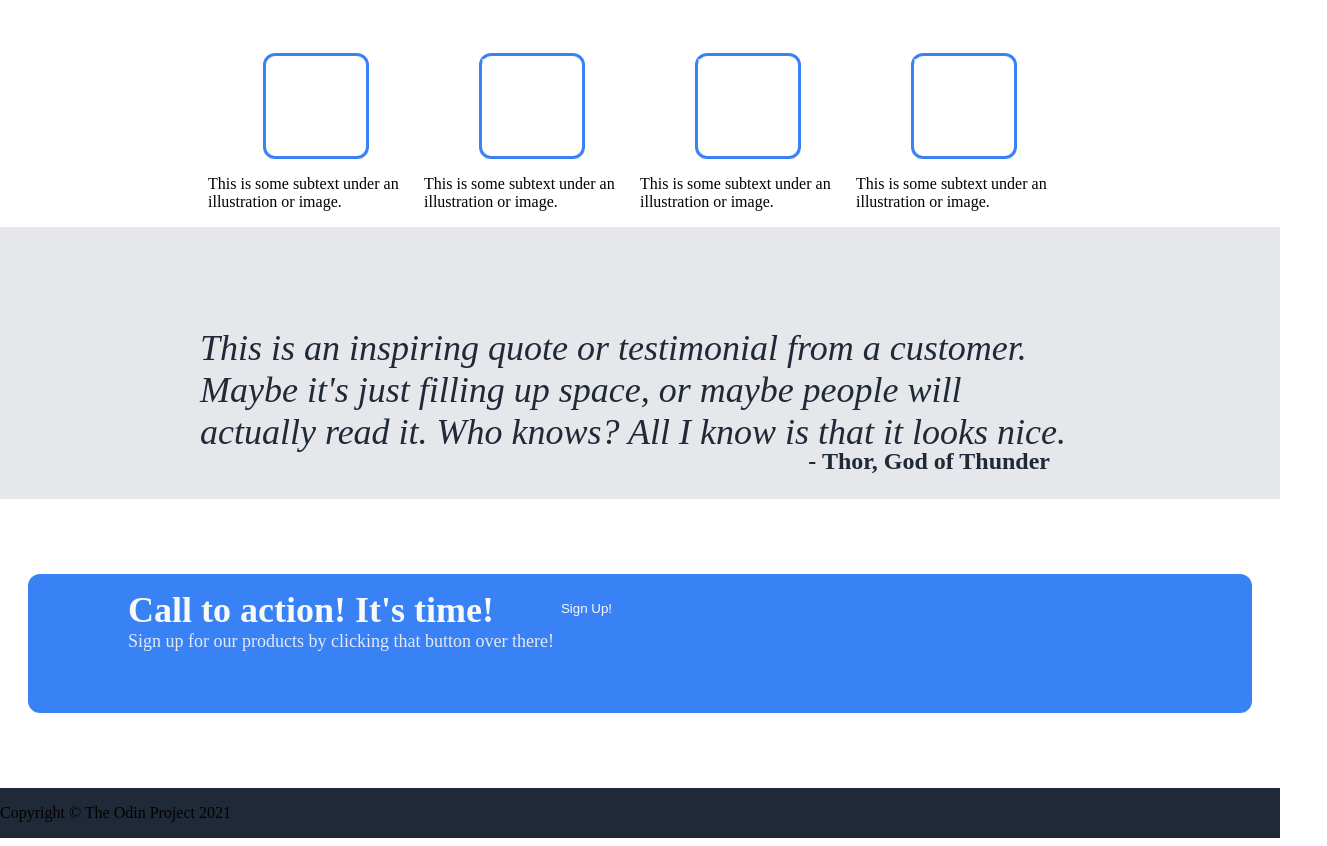
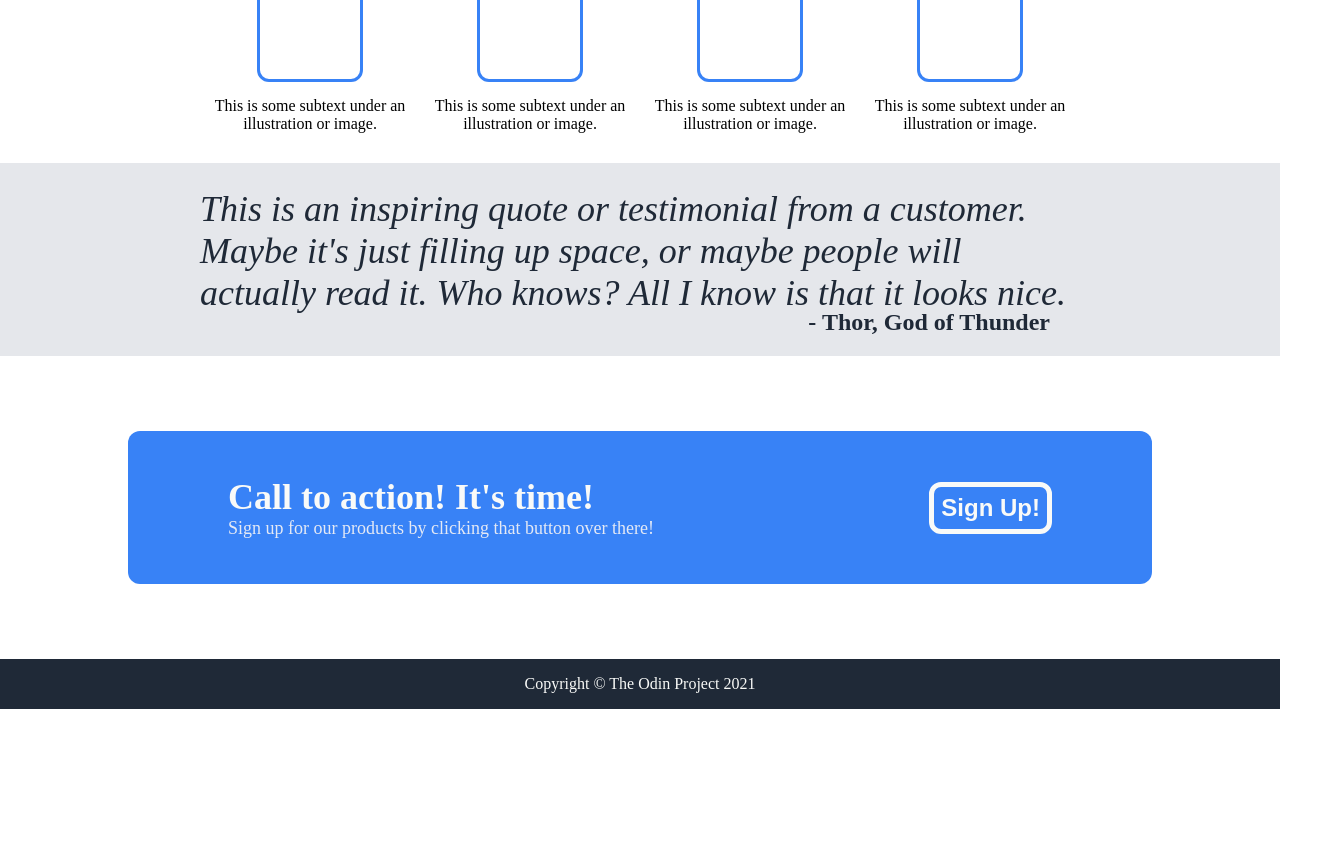
Before and after one commit to roshanpour/First-Landing-Page, a plain HTML site: page index.html in a window 1280 px wide. Shown: the part 518-1364 px from the top of the page, 1327 px wide, since content can reach past the window. After the commit the page ends 1227 px from the top, so only its background shows below. Drawn offline with Linux system fonts and the light colour scheme.

Commit message:
Final commit.

```diff
--- a/index.html
+++ b/index.html
@@ -5,7 +5,6 @@
     <meta http-equiv="X-UA-Compatible" content="IE=edge">
     <meta name="viewport" content="width=device-width, initial-scale=1.0">
     <link rel="stylesheet" href="style.css"
-    <title>Document</title>
 </head>
 <body>
     <div class="body-zero">
@@ -61,7 +60,7 @@
                 <li style="color: #F9FAF8; font-weight: 700; font-size: 36px;">Call to action! It's time!</li>
                 <li style="color: #e4e9f5; font-size: 18px;"> Sign up for our products by clicking that button over there!</li>
             </ul>
-            <button type="submit" value="submit">Sign Up!</button>
+            <button type="submit" value="submit" class="btn">Sign Up!</button>
         </div>
     </div>
     <div class="footer">
--- a/style.css
+++ b/style.css
@@ -1,3 +1,13 @@
+* {
+    margin: 0;
+    padding: 0;
+    border: 0;
+    outline: 0;
+    font-size: 100%;
+    vertical-align: baseline;
+    background: transparent;
+}
+
 body{
     display: flex;
     flex-direction: column;
@@ -90,11 +100,14 @@ button{
 }
 
 .body-one{
+    gap: 25px;
+    text-align: center;
     display: flex;
     flex-direction: column;
     background-color: #ffffff;
     padding-right: 200px;
     padding-left: 200px;
+    margin-bottom: 30px;
 }
 
 .box{
@@ -110,6 +123,7 @@ button{
     display: flex;
     flex-direction: column;
     align-items: center;
+    gap: 15px;
 }
 
 .body-two{
@@ -125,7 +139,7 @@ button{
     font-size: 36px;
     font-style: "light italic";
     color: #1F2937;
-    padding-top: 100px;
+    padding-top: 25px;
     padding-left: 200px;
     padding-right: 200px;
 }
@@ -137,6 +151,7 @@ button{
     align-self: flex-end;
     padding-right: 230px;
     margin-top: -5px;
+    margin-bottom: 20px;
 
 }
 
@@ -151,7 +166,9 @@ button{
     display: flex;
     flex-direction: column;
     padding: 0px;
-    margin: 0px
+    margin: 0px;
+    padding-left: 100px;
+    padding-right: 100px;
 }
 
 .background{
@@ -162,8 +179,28 @@ button{
     background-color: #3882F6;
     display: flex;
     justify-content: flex-start;
-    padding-top: 15px;
-    padding-bottom: 15px;
-    padding-right: 100px;
-    padding-left: 100px;
+    align-items: center;
+    padding-top: 45px;
+    padding-bottom: 45px;
 }
+
+.btn{
+    margin-left: auto;
+    border: solid #F9FAF8;
+    margin-top: auto;
+    margin-bottom: auto;
+    margin-right: 100px;
+    font-weight: 700;
+    font-size: 24px;
+    border-width: 5px;
+}
+
+.footer{
+    text-align: center;
+    color: #F9FAF8;
+    height: 50px;
+    display: flex;
+    justify-content: center;
+    align-items: center;
+
+}
```
